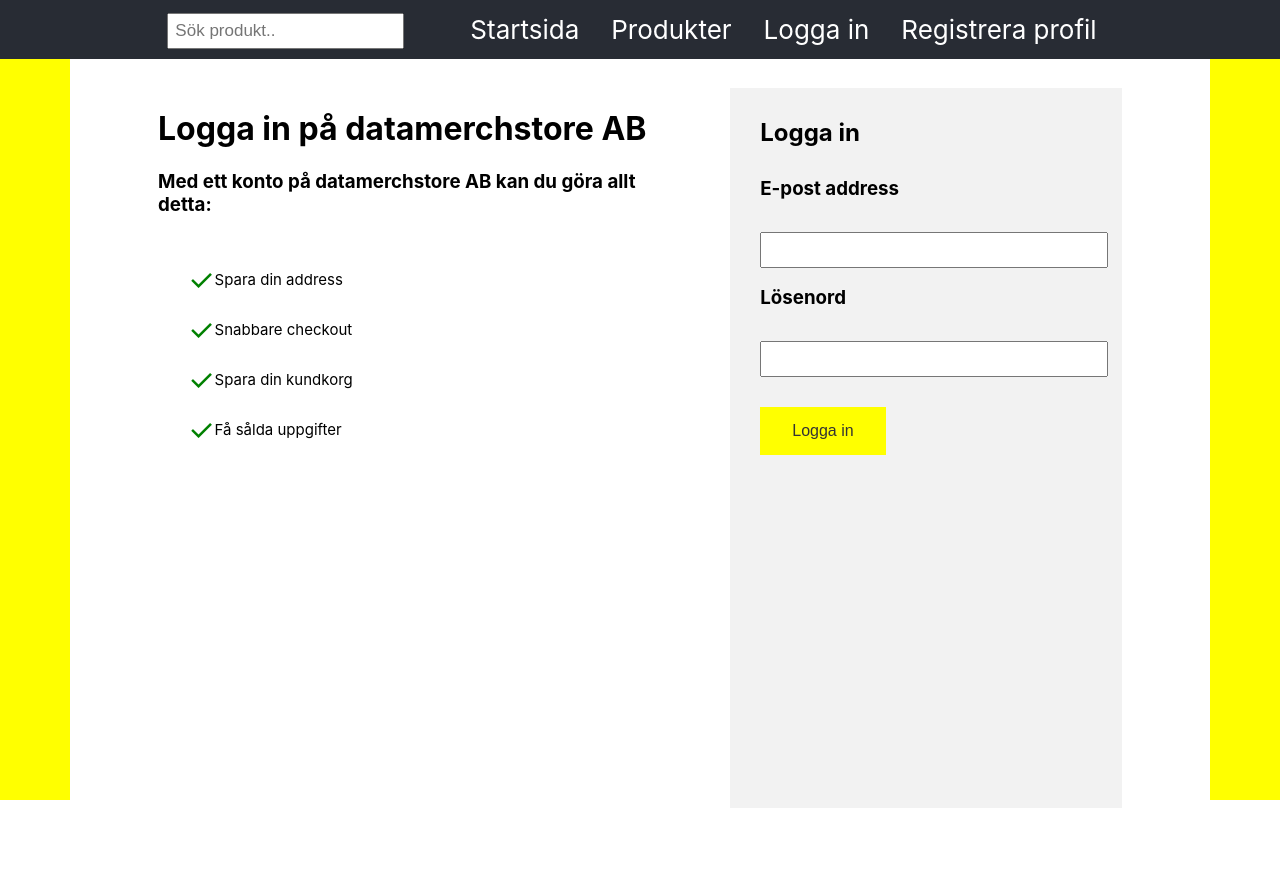
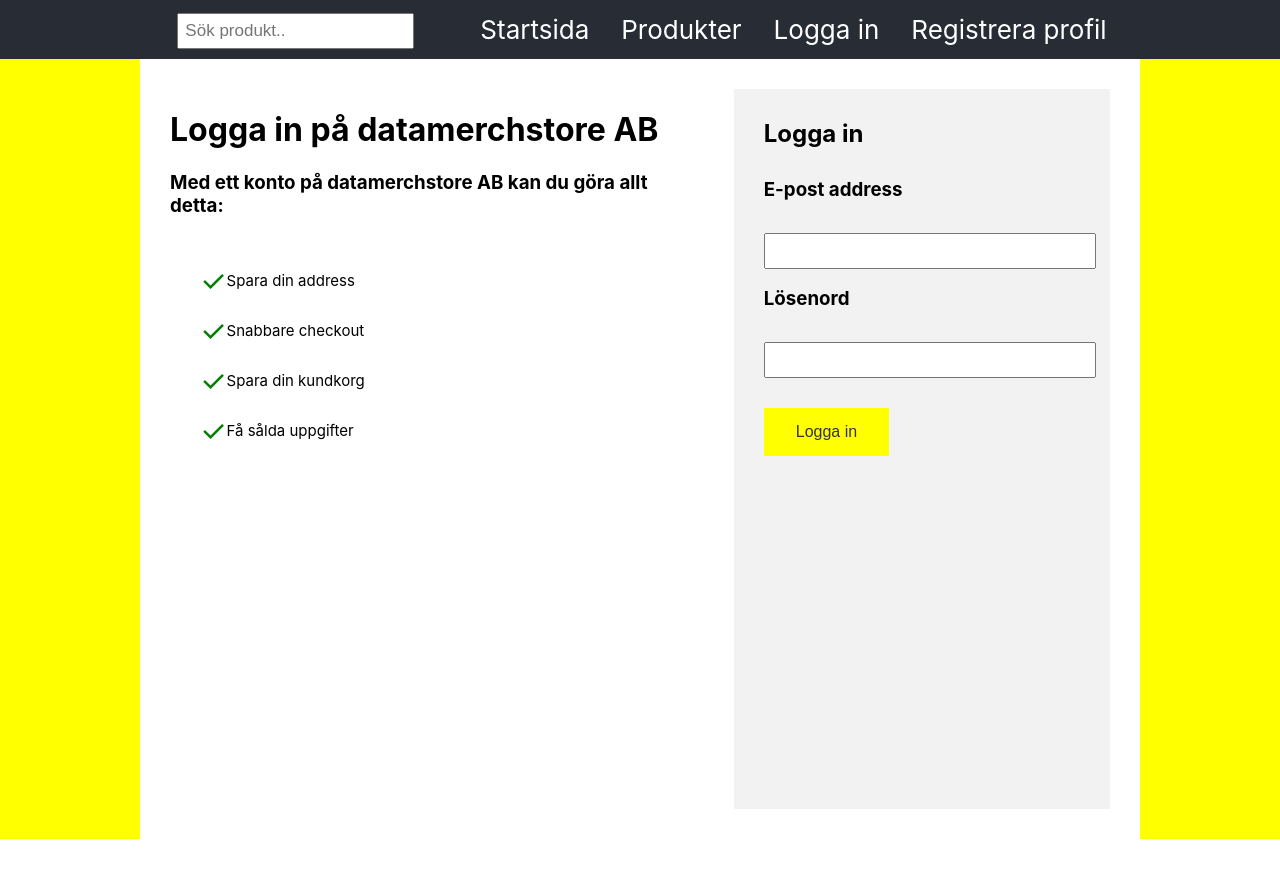
Before and after one commit to peterpanduro/d0018e-webb, a React (Create React App) app: page /login in a window 1280 px wide. Shown: the top 878 px of the page. Built offline with nearby package versions, Linux system fonts and the light colour scheme.

Commit message:
Minor graphical fixes

```diff
--- a/src/css/App.css
+++ b/src/css/App.css
@@ -5,18 +5,19 @@
 .Background {
   background: yellow;
   width: 100%;
-  height: 100vh;
+  height: 100%;
   justify-content: center;
   align-items: center;
+  margin-bottom: 30px;
 }
 
 .Content {
   background: white;
   width: 80%;
-  height: 100vh;
+  max-width: 1000px;
+  height: 100%;
   align-items: center;
   margin: 0 auto;
-  padding: 58px;
 }
 
 .App-logo {
@@ -25,16 +26,20 @@
 
 .App-header {
   background-color: #282c34;
-  /*min-height: 100vh;*/
   display: flex;
   flex-direction: column;
   align-items: center;
   justify-content: center;
   font-size: calc(10px + 2vmin);
   color: white;
-  position: fixed;
+  position: sticky;
   top: 0;
   width: 100%;
+  z-index: 9999;
+}
+
+.App-header input {
+  margin-left: 20px;
 }
 
  ul {
--- a/src/css/Product.css
+++ b/src/css/Product.css
@@ -1,20 +1,37 @@
 .product {
     padding: 20px;
+    display: flex;
+    flex-direction: column;
+    justify-content: space-between;
 }
-.product img {
-    display: flex;
-    float: left;
-    max-width: 500px;
-}
+
 .product h1 {
     margin-top: 0px;
     font-size: 50px;
     color: #f54242;
 }
 
+.images {
+    flex-basis: 45%;
+}
+
+.images img {
+    width: 100%;
+}
+
+.productInfoText {
+    flex-basis: 45%;
+    display: flex;
+    flex-direction: column;
+}
+
 .addToCart {
     display: flex;
     justify-content: center;
+}
+
+.productInfo {
+    display: flex;
 }
 
 .numberOfItems input {
@@ -23,19 +40,9 @@
     font-size: 20px;
     border-radius: 0;
     width: 40px;
-    -webkit-appearance: none;
+    outline: none;
 }
 
 .addToCartButton {
     margin-right: 20px;
 }
-
-.text-container input[type = submit] {
-    background-color:yellow;
-    color:#333;
-    border: none;
-    padding: 15px 32px;
-    text-align: center;
-    font-size: 16px;
-    margin-top: 30px;
-}
--- a/src/pages/Product.js
+++ b/src/pages/Product.js
@@ -64,8 +64,13 @@ export default function Product(props) {
 
     return (
       <div className="product">
+          <div className="productInfo">
+            <div className="images">
+              <div className="mainImage">
                 <Img src={imgURL} alt={imgCaption} loader={<Spinner />} unloader={<img alt="" src={require('../no_img.png')} />} />
-          <div className="text-container">
+              </div>
+            </div>
+            <div className="productInfoText">
               {showPrice()}
               <h2>{name}</h2>
               <p>{description}</p>
@@ -78,6 +83,7 @@ export default function Product(props) {
                 </div>
               </div>
             </div>
+          </div>
           <CommentList product_id={id}/>
       </div>
     );
```
Lines whose indentation alone changed are shown as unchanged.
